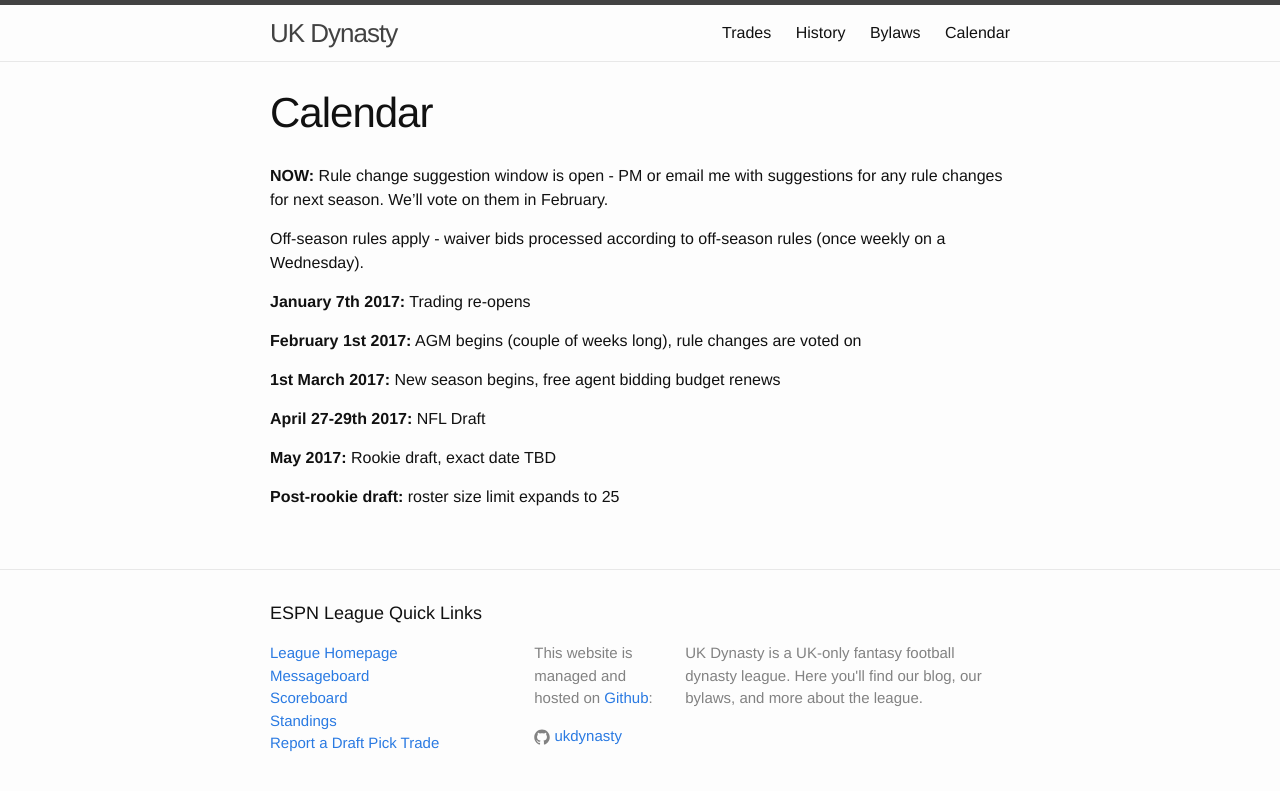
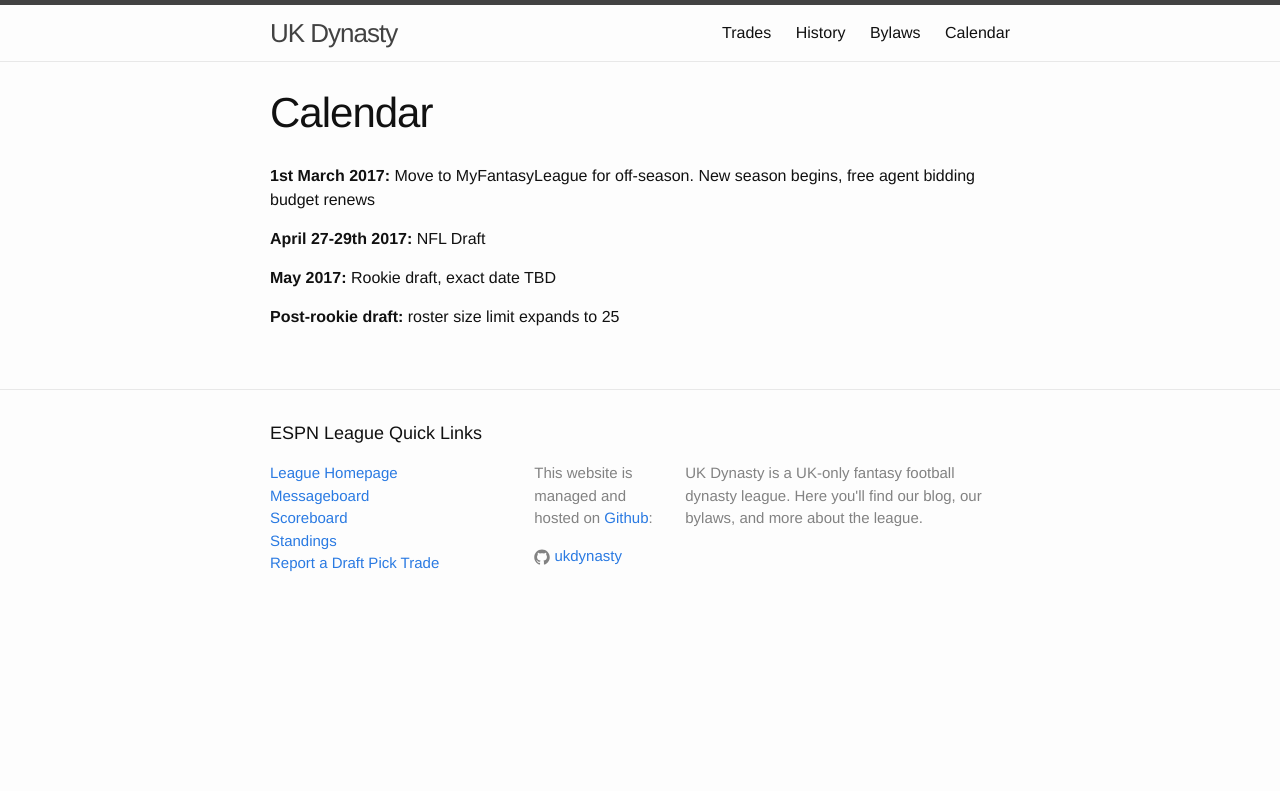
Before and after one commit to UKDynasty/ukdynasty.github.io, a Jekyll site: the page built from calendar/index.md, in a window 1280 px wide. Shown: the top 791 px of the page. Built offline with Jekyll 4.4.1, drawn with Linux system fonts in a browser that asks for light colours.

Commit message:
Update calendar with MFL move

```diff
--- a/calendar/index.md
+++ b/calendar/index.md
@@ -4,15 +4,7 @@ title: Calendar
 permalink: /calendar
 ---
 
-**NOW:** Rule change suggestion window is open - PM or email me with suggestions for any rule changes for next season. We'll vote on them in February.
-
-Off-season rules apply - waiver bids processed according to off-season rules (once weekly on a Wednesday).
-
-**January 7th 2017:** Trading re-opens
-
-**February 1st 2017:** AGM begins (couple of weeks long), rule changes are voted on
-
-**1st March 2017:** New season begins, free agent bidding budget renews
+**1st March 2017:** Move to MyFantasyLeague for off-season. New season begins, free agent bidding budget renews
 
 **April 27-29th 2017:** NFL Draft
 
```
